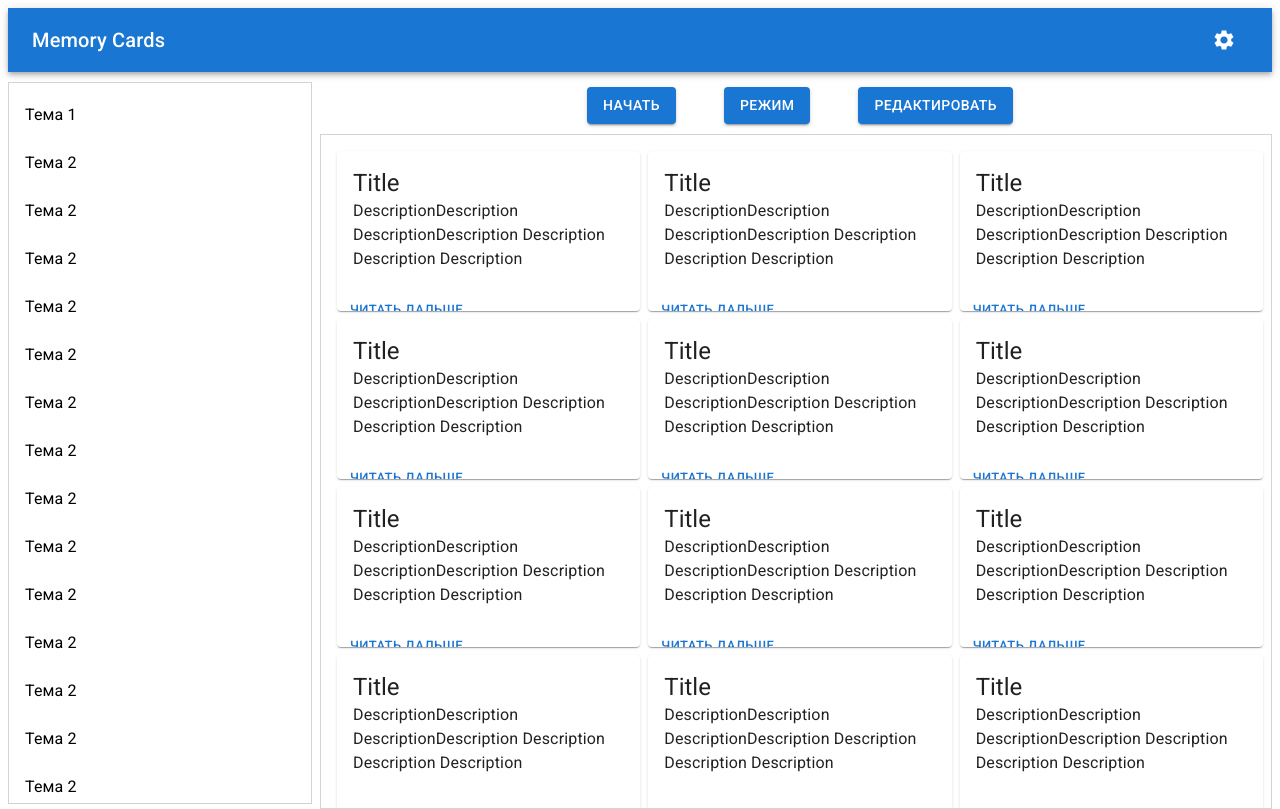
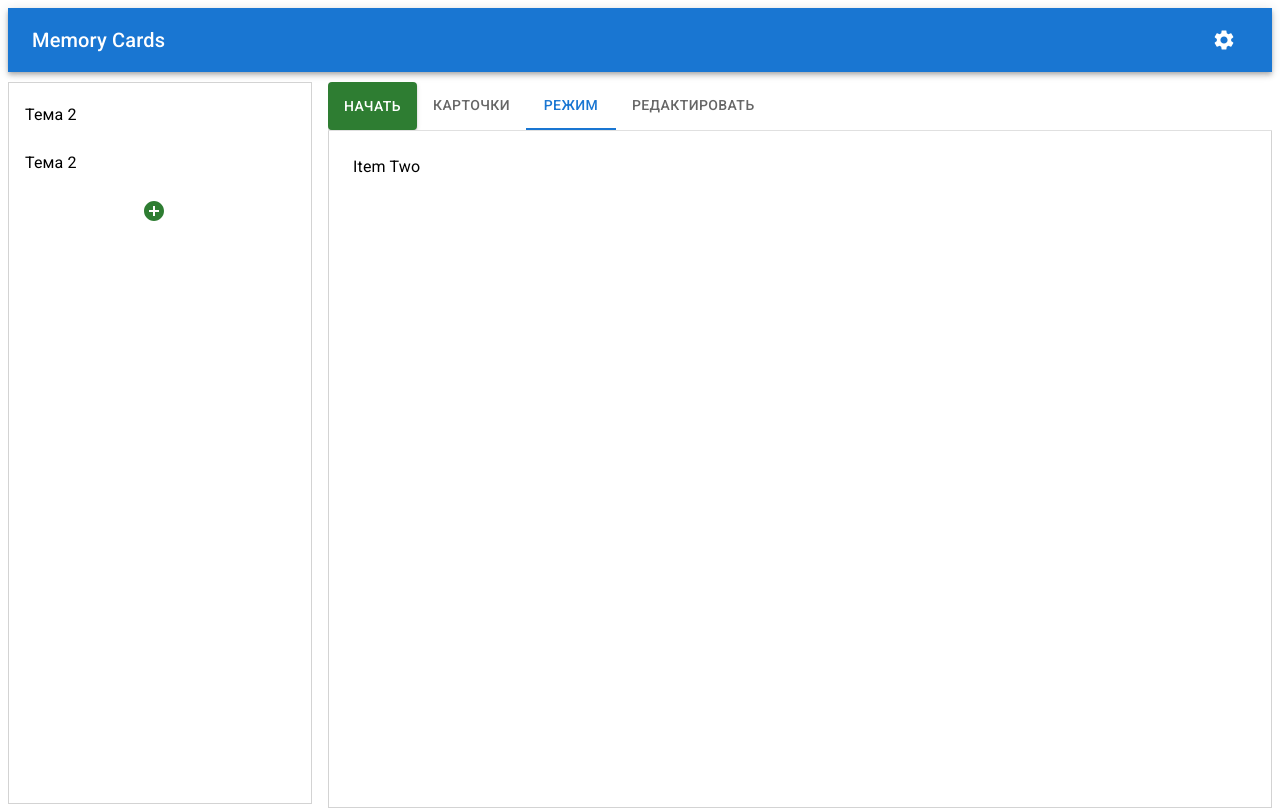
Before and after one commit to Larkinov/memory-cards, a React (Create React App) app: page / in a window 1280 px wide. Both pictures are taken after a click on the tab "РЕЖИМ". Built offline with nearby package versions, Linux system fonts and the light colour scheme.

Commit message:
add tabs

```diff
--- a/package.json
+++ b/package.json
@@ -17,6 +17,7 @@
     "react": "^18.2.0",
     "react-dom": "^18.2.0",
     "react-scripts": "5.0.1",
+    "sass": "^1.63.3",
     "typescript": "^4.9.5",
     "web-vitals": "^2.1.4"
   },
--- a/src/App.tsx
+++ b/src/App.tsx
@@ -4,7 +4,7 @@
 import { Box } from "@mui/material";
 
 import ListSubjects from "./components/ListSubjects";
-import PanelCards from "./components/PanelCards";
+import MainTabs from "./components/MainTabs";
 
 const App: React.FC = () => {
   return (
@@ -17,7 +17,7 @@
           height={"100%"}
         >
           <ListSubjects />
-          <PanelCards />
+          <MainTabs />
         </Grid>
       </Box>
     </div>
--- a/src/components/BasicCard.tsx
+++ b/src/components/BasicCard.tsx
@@ -1,5 +1,3 @@
-import React from "react";
-import Box from "@mui/material/Box";
 import Card from "@mui/material/Card";
 import CardActions from "@mui/material/CardActions";
 import CardContent from "@mui/material/CardContent";
--- a/src/components/ListSubjects.tsx
+++ b/src/components/ListSubjects.tsx
@@ -4,16 +4,15 @@
 import ListItem from "@mui/material/ListItem/ListItem";
 import ListItemButton from "@mui/material/ListItemButton/ListItemButton";
 import ListItemText from "@mui/material/ListItemText/ListItemText";
+import IconButton from "@mui/material/IconButton";
+import AddCircleIcon from "@mui/icons-material/AddCircle";
 
 const ListSubjects: React.FC = () => {
   return (
-    <Grid item xl={2} md={3} xs={4}sx={{height:"100%"}}>
-      <List sx={{height:"100%", border:"1px solid lightgray", overflow:"auto"}}>
-        <ListItem disablePadding>
-          <ListItemButton>
-            <ListItemText primary="Тема 1" />
-          </ListItemButton>
-        </ListItem>
+    <Grid item xl={2} md={3} xs={4} sx={{ height: "100%" }}>
+      <List
+        sx={{ height: "100%", border: "1px solid lightgray", overflow: "auto" }}
+      >
         <ListItem disablePadding>
           <ListItemButton>
             <ListItemText primary="Тема 2" />
@@ -25,109 +24,13 @@
           </ListItemButton>
         </ListItem>
         <ListItem disablePadding>
-          <ListItemButton>
-            <ListItemText primary="Тема 2" />
-          </ListItemButton>
-        </ListItem>
-        <ListItem disablePadding>
-          <ListItemButton>
-            <ListItemText primary="Тема 2" />
-          </ListItemButton>
-        </ListItem>
-        <ListItem disablePadding>
-          <ListItemButton>
-            <ListItemText primary="Тема 2" />
-          </ListItemButton>
-        </ListItem>
-        <ListItem disablePadding>
-          <ListItemButton>
-            <ListItemText primary="Тема 2" />
-          </ListItemButton>
-        </ListItem>
-        <ListItem disablePadding>
-          <ListItemButton>
-            <ListItemText primary="Тема 2" />
-          </ListItemButton>
-        </ListItem>
-        <ListItem disablePadding>
-          <ListItemButton>
-            <ListItemText primary="Тема 2" />
-          </ListItemButton>
-        </ListItem>
-        <ListItem disablePadding>
-          <ListItemButton>
-            <ListItemText primary="Тема 2" />
-          </ListItemButton>
-        </ListItem>
-        <ListItem disablePadding>
-          <ListItemButton>
-            <ListItemText primary="Тема 2" />
-          </ListItemButton>
-        </ListItem>
-        <ListItem disablePadding>
-          <ListItemButton>
-            <ListItemText primary="Тема 2" />
-          </ListItemButton>
-        </ListItem>
-        <ListItem disablePadding>
-          <ListItemButton>
-            <ListItemText primary="Тема 2" />
-          </ListItemButton>
-        </ListItem>
-        <ListItem disablePadding>
-          <ListItemButton>
-            <ListItemText primary="Тема 2" />
-          </ListItemButton>
-        </ListItem>
-        <ListItem disablePadding>
-          <ListItemButton>
-            <ListItemText primary="Тема 2" />
-          </ListItemButton>
-        </ListItem>
-        <ListItem disablePadding>
-          <ListItemButton>
-            <ListItemText primary="Тема 2" />
-          </ListItemButton>
-        </ListItem>
-        <ListItem disablePadding>
-          <ListItemButton>
-            <ListItemText primary="Тема 2" />
-          </ListItemButton>
-        </ListItem>
-        <ListItem disablePadding>
-          <ListItemButton>
-            <ListItemText primary="Тема 2" />
-          </ListItemButton>
-        </ListItem>
-        <ListItem disablePadding>
-          <ListItemButton>
-            <ListItemText primary="Тема 2" />
-          </ListItemButton>
-        </ListItem>
-        <ListItem disablePadding>
-          <ListItemButton>
-            <ListItemText primary="Тема 2" />
-          </ListItemButton>
-        </ListItem>
-        <ListItem disablePadding>
-          <ListItemButton>
-            <ListItemText primary="Тема 2" />
-          </ListItemButton>
-        </ListItem>
-        <ListItem disablePadding>
-          <ListItemButton>
-            <ListItemText primary="Тема 2" />
-          </ListItemButton>
-        </ListItem>
-        <ListItem disablePadding>
-          <ListItemButton>
-            <ListItemText primary="Тема 2" />
-          </ListItemButton>
-        </ListItem>
-        <ListItem disablePadding>
-          <ListItemButton>
-            <ListItemText primary="Тема 2" />
-          </ListItemButton>
+          <IconButton
+            size="large"
+            color="success"
+            sx={{ position: "absolute", left: "40%", top: "40%",}}
+          >
+            <AddCircleIcon />
+          </IconButton>
         </ListItem>
       </List>
     </Grid>
--- /dev/null
+++ b/src/components/MainTabs.module.scss
@@ -0,0 +1,7 @@
+.tabPanel{
+    overflow: auto;
+    height: 96%;
+    border-left: 1px solid lightgray;
+    border-right: 1px solid lightgray;
+    border-bottom: 1px solid lightgray;
+}
--- /dev/null
+++ b/src/components/MainTabs.tsx
@@ -0,0 +1,89 @@
+import React from "react";
+import Grid from "@mui/material/Grid/Grid";
+import Tabs from "@mui/material/Tabs";
+import Tab from "@mui/material/Tab";
+import Typography from "@mui/material/Typography";
+import Box from "@mui/material/Box";
+import PanelCards from "./PanelCards";
+
+import styles from "./MainTabs.module.scss";
+import { Button } from "@mui/material";
+
+interface TabPanelProps {
+  children?: React.ReactNode;
+  index: number;
+  value: number;
+}
+
+function TabPanel(props: TabPanelProps) {
+  const { children, value, index, ...other } = props;
+
+  return (
+    <div
+      role="tabpanel"
+      hidden={value !== index}
+      id={`simple-tabpanel-${index}`}
+      aria-labelledby={`simple-tab-${index}`}
+      {...other}
+      className={styles.tabPanel}
+    >
+      {value === index && (
+        <Box sx={{ p: 3 }}>
+          <Typography>{children}</Typography>
+        </Box>
+      )}
+    </div>
+  );
+}
+
+function a11yProps(index: number) {
+  return {
+    id: `simple-tab-${index}`,
+    "aria-controls": `simple-tabpanel-${index}`,
+  };
+}
+
+const MainTabs: React.FC = () => {
+  const [value, setValue] = React.useState(0);
+
+  const handleChange = (event: React.SyntheticEvent, newValue: number) => {
+    setValue(newValue);
+  };
+
+  return (
+    <Grid
+      container
+      item
+      xl={10}
+      md={9}
+      xs={8}
+      sx={{ height: "100%", position: "relative" }}
+    >
+      <Grid item xs={12} sx={{ height: "100%", mb: "100px" }}>
+        <Box sx={{ borderBottom: 1, borderColor: "divider" }}>
+          <Tabs
+            value={value}
+            onChange={handleChange}
+            aria-label="basic tabs example"
+          >
+            <Button color="success" variant="contained" >Начать</Button>
+            <Tab label="Карточки" {...a11yProps(0)} />
+            <Tab label="Режим" {...a11yProps(1)} />
+            <Tab label="Редактировать" {...a11yProps(2)} />
+          </Tabs>
+        </Box>
+        <TabPanel value={value} index={1}>
+          <PanelCards />
+        </TabPanel>
+        <TabPanel value={value} index={2}>
+          Item Two
+        </TabPanel>
+        <TabPanel value={value} index={3}>
+          Item Three
+        </TabPanel>
+      </Grid>
+    </Grid>
+  );
+};
+
+export default MainTabs;
--- a/src/components/PanelCards.tsx
+++ b/src/components/PanelCards.tsx
@@ -7,24 +7,9 @@
 
 const PanelCards: React.FC = () => {
   return (
-    <Grid container item xl={10} md={9} xs={8} sx={{ height: "100%" }}>
-      <Grid item xs={12}>
-        <Stack
-          direction="row"
-          justifyContent="center"
-          mb={"10px"}
-          mt={"5px"}
-          spacing={6}
-        >
-          <Button variant="contained">Начать</Button>
-          <Button variant="contained">Режим</Button>
-          <Button variant="contained">Редактировать</Button>
-        </Stack>
-      </Grid>
-
     <Grid
       container
-        sx={{ height: "96%", border: "1px solid lightgray", overflow: "auto" }}
+      sx={{overflow: "auto",}}
       p={1}
       spacing={1}
       mt={0}
@@ -69,7 +54,6 @@
         <BasicCard />
       </Grid>
     </Grid>
-    </Grid>
   );
 };
 
```
Also changed, not shown: 1 other file (tests, documents, lock files or other folders). Lines whose indentation alone changed are shown as unchanged.
